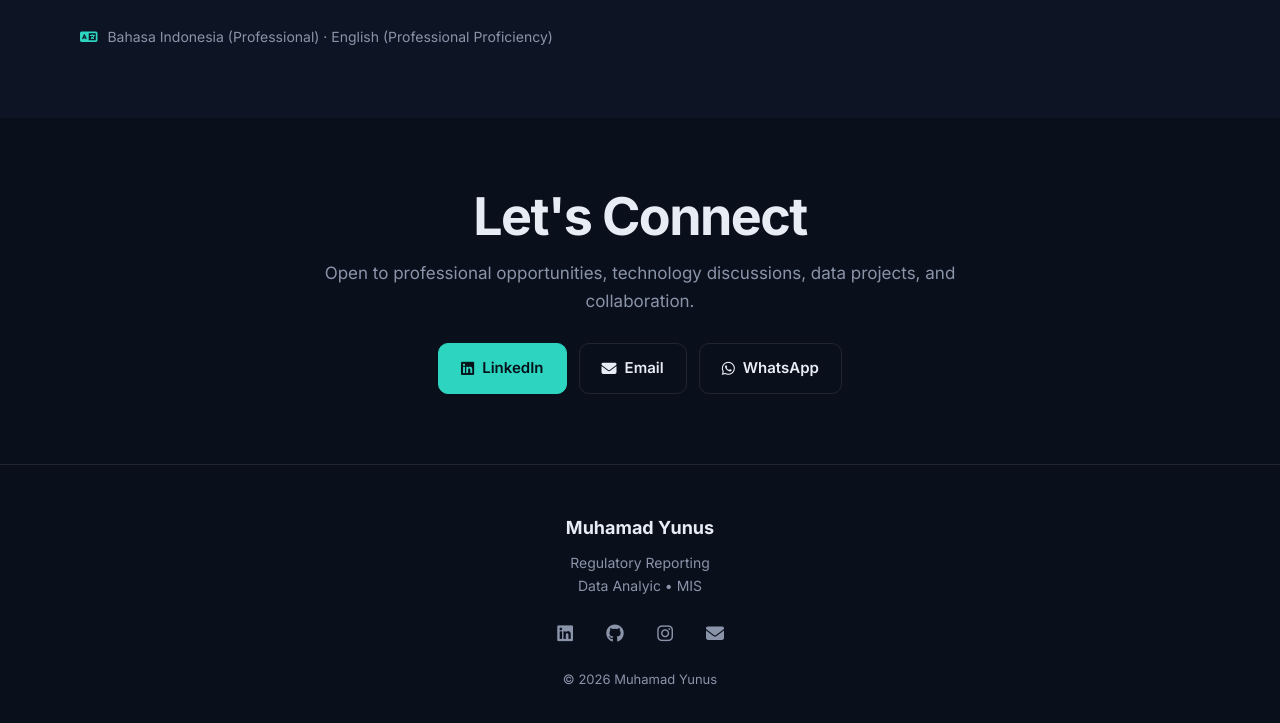
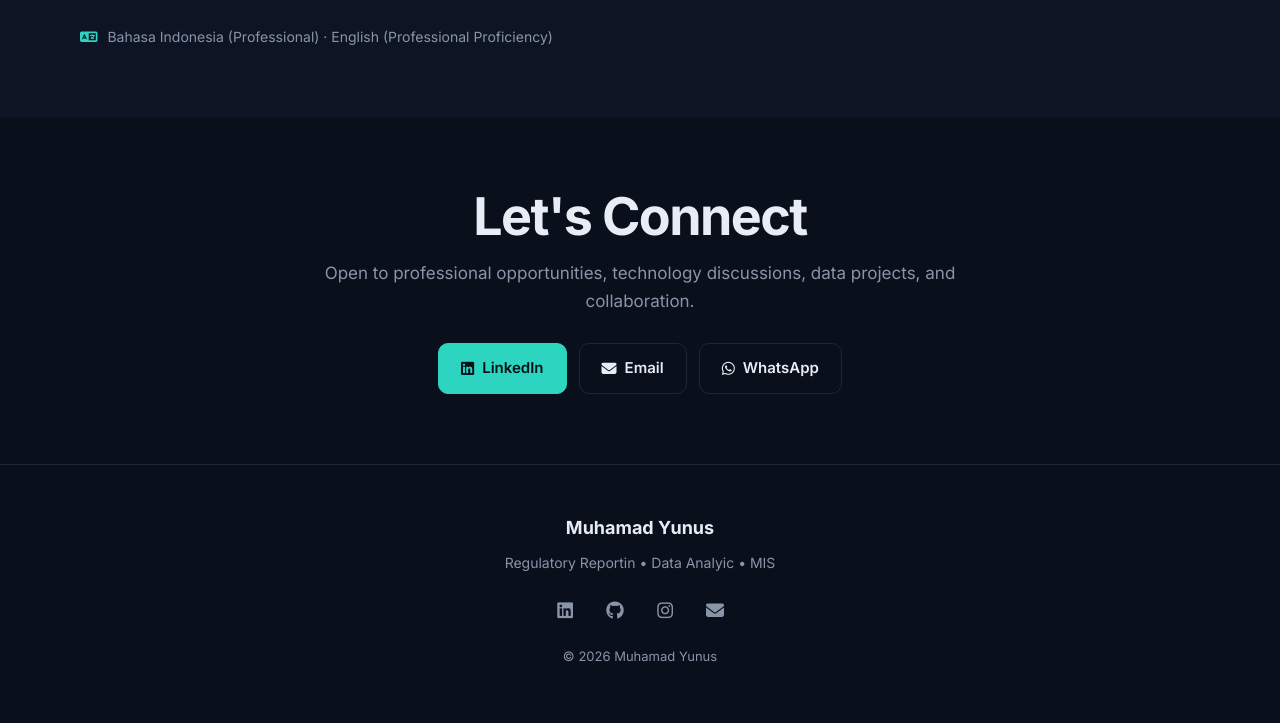
Before and after one commit to halloyunus/halloyunus, a plain HTML site: page index.html in a window 1280 px wide. Shown: the part 4610-5333 px from the top of the page. Drawn offline with nearby package versions, Linux system fonts and the light colour scheme.

```diff
--- a/index.html
+++ b/index.html
@@ -238,7 +238,9 @@
 <footer class="footer">
   <div class="container">
     <strong>Muhamad Yunus</strong>
-    <p>Regulatory Reporting<br>Data Analyic • MIS</p>
+    <p>Regulatory Reportin •
+      <!-- <br> -->
+      Data Analyic • MIS</p>
     <!-- <p>IT Regulatory Reporting<br>Data • Automation • ETL • MIS</p> -->
     <div class="social-links">
       <a href="https://www.linkedin.com/in/muhamad-yunus/" aria-label="LinkedIn" target="_blank" rel="noopener"><i class="fab fa-linkedin"></i></a>
```
